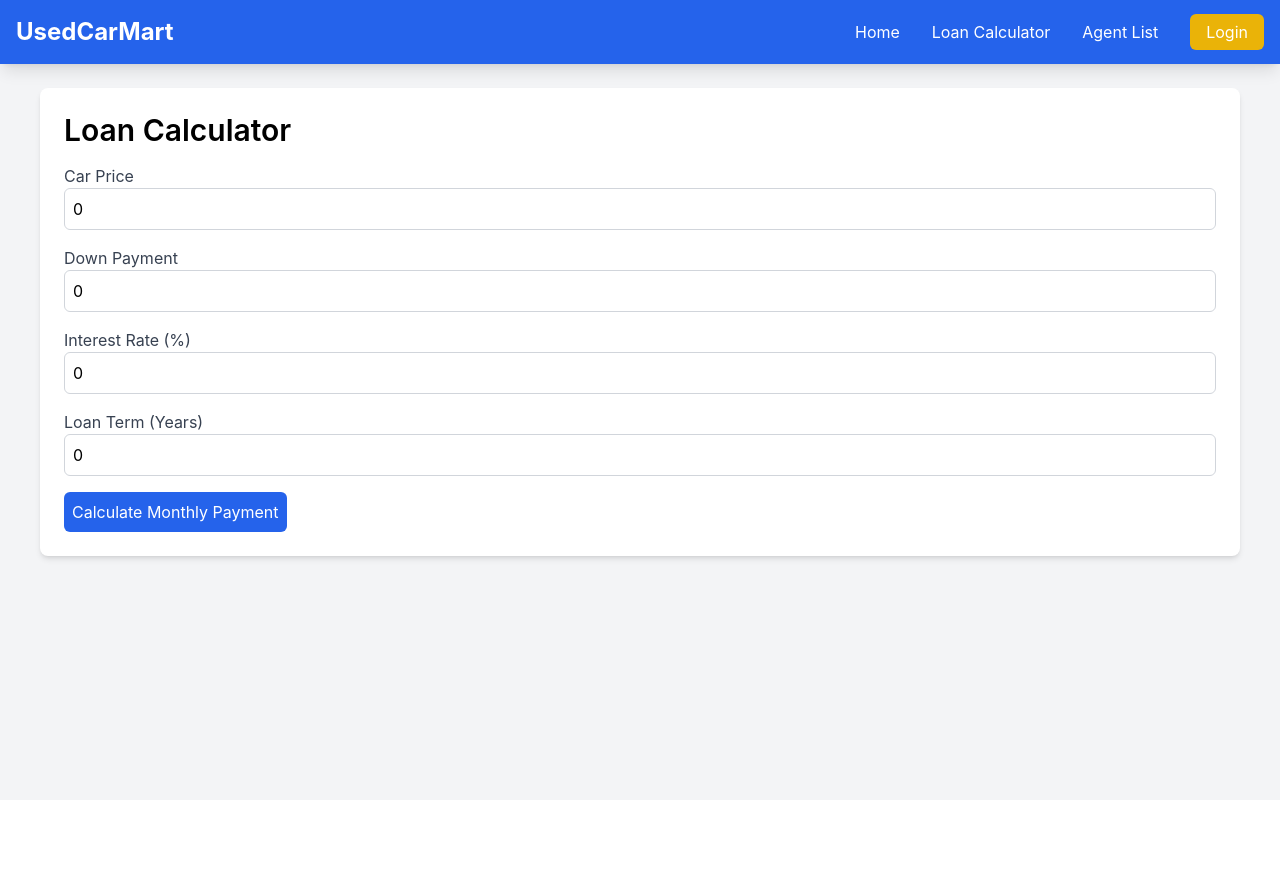
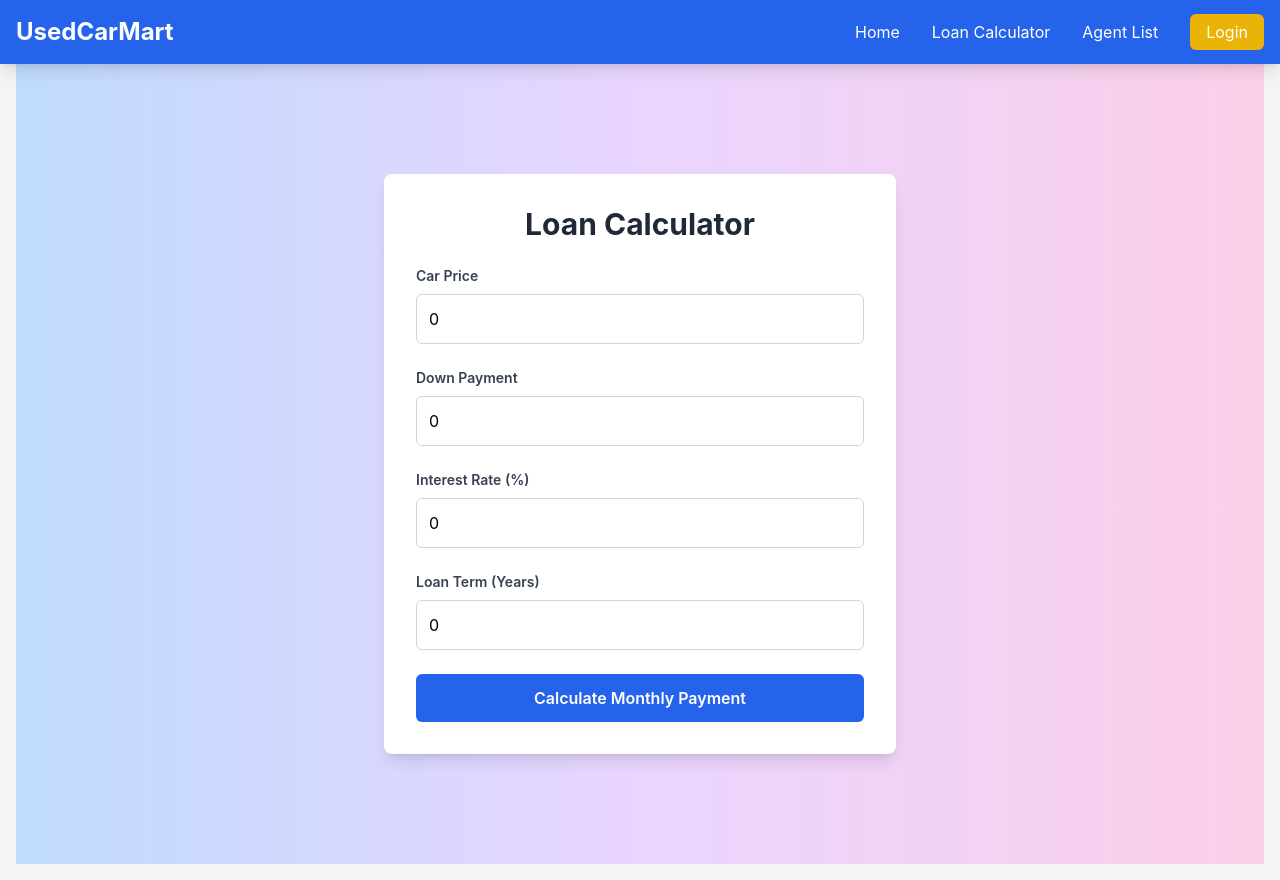
Before and after one commit to bennfsx/usecarmart, a React (Create React App) app in the folder Python/usecarmart-frontend/: page /loan-calculator in a window 1280 px wide. Before the commit the page ends 800 px from the top, so only its background shows below. Built offline with nearby package versions, Linux system fonts and the light colour scheme.

Commit message:
update UI

```diff
--- a/Python/usecarmart-frontend/src/components/LoanCalculator.js
+++ b/Python/usecarmart-frontend/src/components/LoanCalculator.js
@@ -8,8 +8,15 @@ const LoanCalculator = () => {
   const [loanTermYears, setLoanTermYears] = useState(0);
   const [monthlyPayment, setMonthlyPayment] = useState(null);
   const [error, setError] = useState(null);
+  const [isLoading, setIsLoading] = useState(false); // To show loading spinner
 
   const handleCalculate = async () => {
+    if (price <= 0 || downPayment <= 0 || interestRate <= 0 || loanTermYears <= 0) {
+      setError("All fields must be filled out correctly.");
+      return;
+    }
+
+    setIsLoading(true);
     try {
       const response = await axios.post('http://localhost:8000/loan-calculator', {
         price,
@@ -24,77 +31,105 @@ const LoanCalculator = () => {
       setError('Error calculating monthly payment. Please try again.');
       setMonthlyPayment(null);
     }
+    setIsLoading(false);
   };
 
   return (
-    <div className="container mx-auto p-6">
-      <div className="bg-white shadow-md rounded-lg overflow-hidden">
-        <div className="p-6">
-          <h2 className="text-3xl font-semibold mb-4">Loan Calculator</h2>
+    <div className="min-h-screen bg-gradient-to-r from-blue-200 via-purple-200 to-pink-200 flex items-center justify-center p-6">
+      <div className="bg-white shadow-lg rounded-lg max-w-lg w-full p-8">
+        <h2 className="text-3xl font-bold text-gray-800 text-center mb-6">Loan Calculator</h2>
 
-          {/* Form to get loan details */}
-          <div className="space-y-4">
+        <div className="space-y-6">
+          {/* Car Price */}
           <div>
-              <label className="block text-gray-700">Car Price</label>
+            <label className="block text-gray-700 text-sm font-semibold mb-2">Car Price</label>
             <input
               type="number"
               value={price}
               onChange={(e) => setPrice(Number(e.target.value))}
-                className="w-full border border-gray-300 rounded-md p-2"
+              className="w-full p-3 border border-gray-300 rounded-md focus:ring-2 focus:ring-blue-500 transition duration-200"
               placeholder="Enter Car Price"
             />
           </div>
 
+          {/* Down Payment */}
           <div>
-              <label className="block text-gray-700">Down Payment</label>
+            <label className="block text-gray-700 text-sm font-semibold mb-2">Down Payment</label>
             <input
               type="number"
               value={downPayment}
               onChange={(e) => setDownPayment(Number(e.target.value))}
-                className="w-full border border-gray-300 rounded-md p-2"
+              className="w-full p-3 border border-gray-300 rounded-md focus:ring-2 focus:ring-blue-500 transition duration-200"
               placeholder="Enter Down Payment"
             />
           </div>
 
+          {/* Interest Rate */}
           <div>
-              <label className="block text-gray-700">Interest Rate (%)</label>
+            <label className="block text-gray-700 text-sm font-semibold mb-2">Interest Rate (%)</label>
             <input
               type="number"
               value={interestRate}
               onChange={(e) => setInterestRate(Number(e.target.value))}
-                className="w-full border border-gray-300 rounded-md p-2"
+              className="w-full p-3 border border-gray-300 rounded-md focus:ring-2 focus:ring-blue-500 transition duration-200"
               placeholder="Enter Interest Rate"
             />
           </div>
 
+          {/* Loan Term */}
           <div>
-              <label className="block text-gray-700">Loan Term (Years)</label>
+            <label className="block text-gray-700 text-sm font-semibold mb-2">Loan Term (Years)</label>
             <input
               type="number"
               value={loanTermYears}
               onChange={(e) => setLoanTermYears(Number(e.target.value))}
-                className="w-full border border-gray-300 rounded-md p-2"
+              className="w-full p-3 border border-gray-300 rounded-md focus:ring-2 focus:ring-blue-500 transition duration-200"
               placeholder="Enter Loan Term (in years)"
             />
           </div>
 
+          {/* Calculate Button */}
           <button
             onClick={handleCalculate}
-              className="mt-4 bg-blue-600 text-white p-2 rounded-md"
+            className="w-full py-3 mt-4 bg-blue-600 text-white font-semibold rounded-md hover:bg-blue-700 transition duration-200 flex items-center justify-center"
           >
+            {isLoading ? (
+              <svg
+                className="w-5 h-5 mr-3 animate-spin text-white"
+                xmlns="http://www.w3.org/2000/svg"
+                fill="none"
+                viewBox="0 0 24 24"
+                stroke="currentColor"
+              >
+                <circle
+                  className="opacity-25"
+                  cx="12"
+                  cy="12"
+                  r="10"
+                  stroke="currentColor"
+                  strokeWidth="4"
+                />
+                <path
+                  className="opacity-75"
+                  fill="currentColor"
+                  d="M4 12a8 8 0 118 8 8 8 0 01-8-8z"
+                />
+              </svg>
+            ) : null}
             Calculate Monthly Payment
           </button>
-          </div>
 
-          {/* Display Monthly Payment or Error */}
-          {monthlyPayment !== null && (
-            <div className="mt-6">
-              <h3 className="text-xl font-semibold">Monthly Payment: ${monthlyPayment}</h3>
-            </div>
+          {/* Error Message */}
+          {error && (
+            <div className="text-red-500 text-sm mt-2 text-center">{error}</div>
           )}
 
-          {error && (
-            <div className="mt-6 text-red-500">{error}</div>
+          {/* Monthly Payment Display */}
+          {monthlyPayment !== null && !isLoading && (
+            <div className="mt-6 p-4 bg-green-50 border-l-4 border-green-500 rounded-md">
+              <h3 className="text-lg font-semibold text-gray-800">Your Monthly Payment</h3>
+              <p className="text-2xl font-bold text-gray-900">${monthlyPayment}</p>
+            </div>
           )}
         </div>
       </div>
```
Lines whose indentation alone changed are shown as unchanged.
